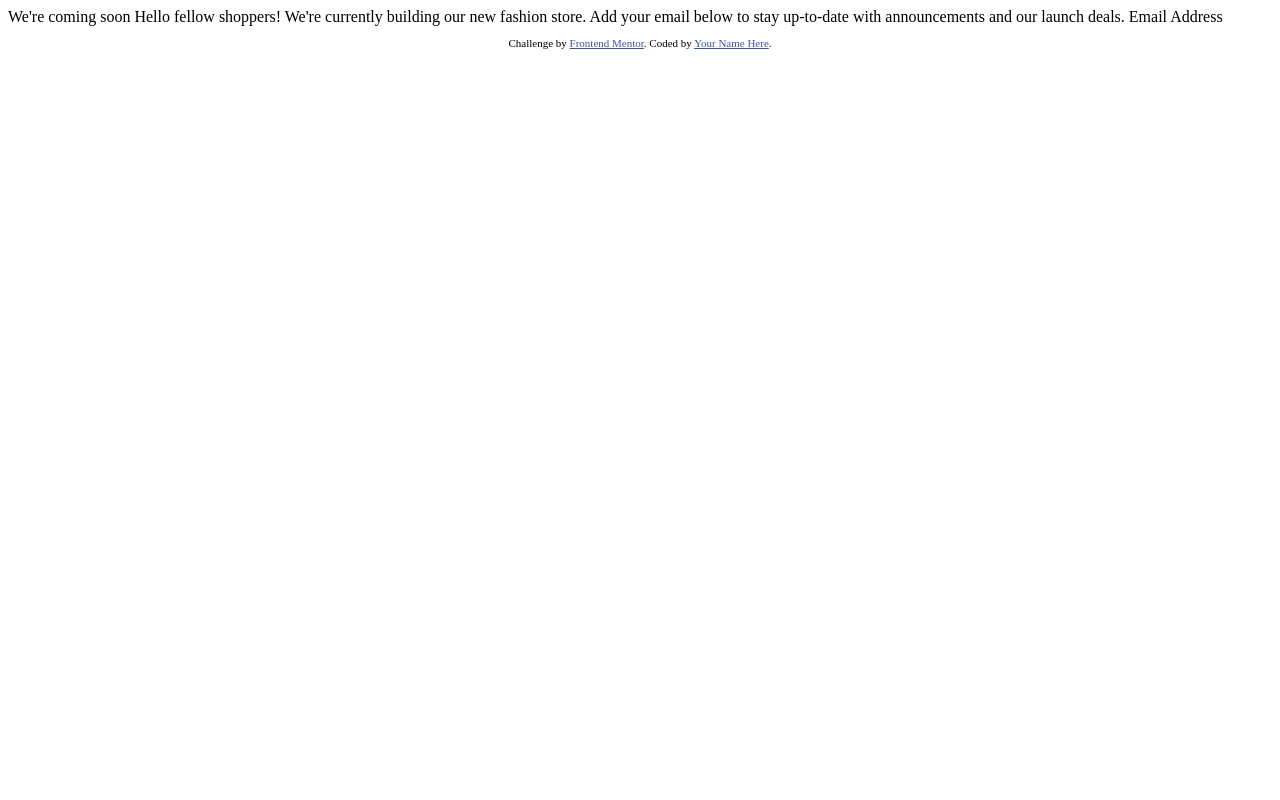
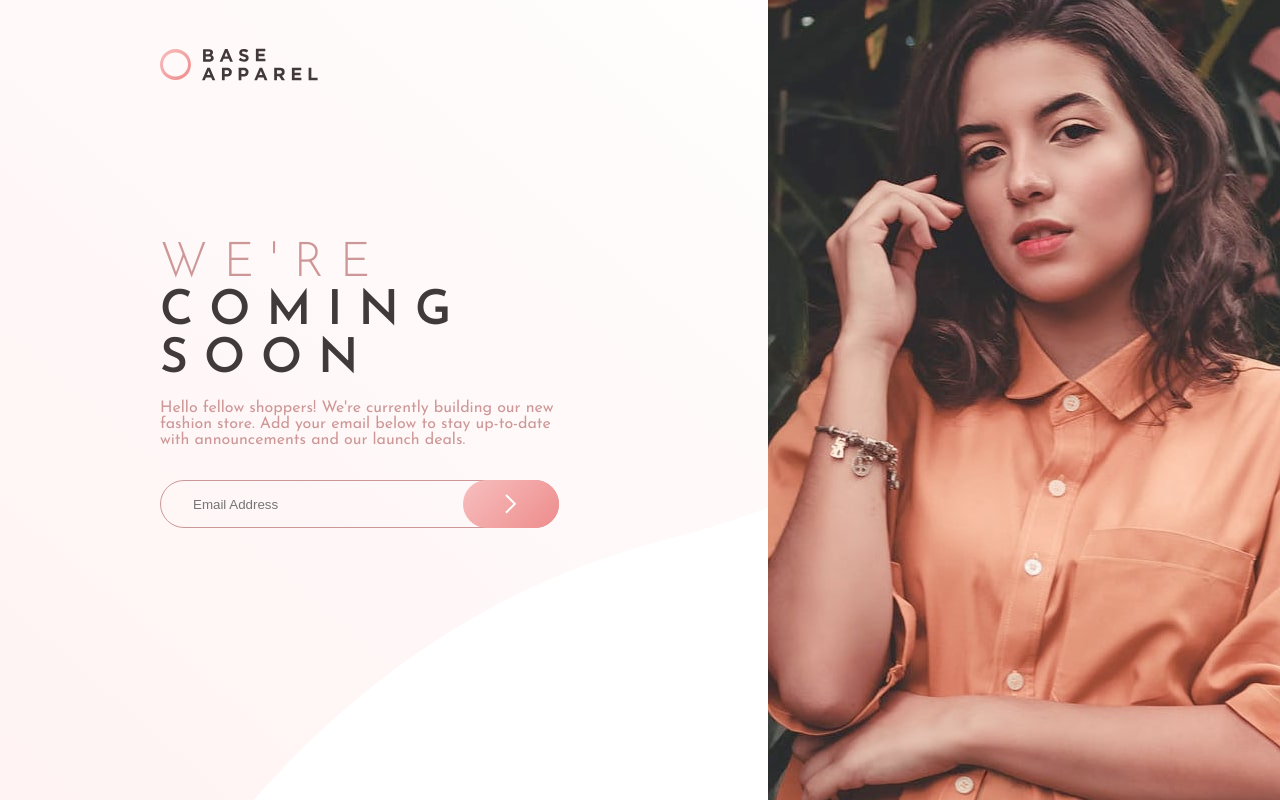
Before and after one commit to tanshunyuan/frontend-mentor, a plain HTML site: page base-apparel-coming-soon-master/index.html in a window 1280 px wide. Drawn offline with Linux system fonts and the light colour scheme.

Commit message:
feat: added base apparel landing

```diff
--- /dev/null
+++ b/base-apparel-coming-soon-master/css/global.css
@@ -0,0 +1,121 @@
+:root {
+  --desaturated-red: hsl(0, 36%, 70%);
+  --soft-red: hsl(0, 93%, 68%);
+  --dark-grayish-red: hsl(0, 6%, 24%);
+  --white-gradient: linear-gradient(
+    135deg,
+    hsl(0, 0%, 100%),
+    hsl(0, 100%, 98%)
+  );
+  --pink-gradient: linear-gradient(135deg, hsl(0, 80%, 86%), hsl(0, 74%, 74%));
+}
+* {
+  box-sizing: border-box;
+  margin: 0;
+  padding: 0;
+}
+body {
+  font-family: "Josefin Sans", sans-serif;
+  font-size: 1rem;
+  font-weight: 400;
+  height: 100vh;
+}
+
+.container {
+  display: grid;
+  height: 100%;
+  grid-template-columns: 60% 40%;
+  grid-template-rows: 20% 80%;
+  background-image: url("../images/bg-pattern-desktop.svg");
+  background-repeat: no-repeat;
+  background-size: cover;
+}
+.details-container {
+  padding: 3rem 10rem;
+}
+.logo-container {
+  padding: 3rem 10rem;
+}
+.text-container {
+  height: 100%;
+  padding: 5rem 10rem;
+}
+.text {
+  max-width: 40ch;
+}
+.accent,
+.description {
+  color: var(--desaturated-red);
+}
+.accent {
+  font-weight: 300;
+}
+.description {
+  margin: 1rem 0 2rem 0;
+}
+
+.title {
+  color: var(--dark-grayish-red);
+  text-transform: uppercase;
+  font-size: clamp(3rem, 2vw, 4rem);
+  font-weight: 600;
+  letter-spacing: 1rem;
+}
+.control {
+  position: relative;
+  cursor: pointer;
+}
+.icon {
+  background: var(--pink-gradient);
+  position: absolute;
+  display: inline-flex;
+  justify-content: center;
+  align-items: center;
+  width: 6em;
+  height: 3em;
+  right: 0;
+  border-radius: 9999px;
+}
+.input {
+  display: inline-flex;
+  border-radius: 9999px;
+  padding: 1rem 2rem;
+  border: 1px solid var(--desaturated-red);
+  color: var(--desaturated-red);
+  height: 3rem;
+  width: 100%;
+  max-width: 100%;
+  background-color: transparent;
+}
+.image-container {
+  grid-area: 1/2 / span 2;
+  background-image: url("../images/hero-desktop.jpg");
+  background-repeat: no-repeat;
+  background-size: cover;
+}
+
+@media screen and (max-width: 768px) {
+  .image-container {
+    background-image: url("../images/hero-mobile.jpg");
+    grid-area: unset;
+    grid-row: 2;
+  }
+
+  .container {
+    grid-template-columns: unset;
+    grid-template-rows: 10% 40% 50%;
+  }
+
+  .logo-container {
+    padding: 1rem 2rem;
+    margin: auto 0;
+  }
+  .text-container {
+    display: block;
+    text-align: center;
+    padding: 1rem 2rem;
+  }
+  .text {
+    max-width: unset;
+  }
+}
--- a/base-apparel-coming-soon-master/index.html
+++ b/base-apparel-coming-soon-master/index.html
@@ -1,33 +1,50 @@
 <!DOCTYPE html>
 <html lang="en">
   <head>
-  <meta charset="UTF-8">
-  <meta name="viewport" content="width=device-width, initial-scale=1.0"> <!-- displays site properly based on user's device -->
+    <meta charset="UTF-8" />
+    <meta name="viewport" content="width=device-width, initial-scale=1.0" />
+    <!-- displays site properly based on user's device -->
 
-  <link rel="icon" type="image/png" sizes="32x32" href="./images/favicon-32x32.png">
+    <link
+      rel="icon"
+      type="image/png"
+      sizes="32x32"
+      href="./images/favicon-32x32.png"
+    />
 
     <title>Frontend Mentor | Base Apparel coming soon page</title>
+    <link rel="preconnect" href="https://fonts.gstatic.com" />
+    <link
+      href="https://fonts.googleapis.com/css2?family=Josefin+Sans:wght@300;400;600&display=swap"
+      rel="stylesheet"
+    />
+    <link rel="stylesheet" href="./css/global.css" />
 
     <!-- Feel free to remove these styles or customise in your own stylesheet 👍 -->
-  <style>
-    .attribution { font-size: 11px; text-align: center; }
-    .attribution a { color: hsl(228, 45%, 44%); }
-  </style>
   </head>
   <body>
+    <main class="container">
+      <div class="logo-container">
+        <img src="./images/logo.svg" alt="logo" class="logo" />
+      </div>
+      <div class="text-container">
+        <div class="text">
+          <h1 class="title"><span class="accent">We're</span> coming soon</h1>
+          <p class="description">
+            Hello fellow shoppers! We're currently building our new fashion
+            store. Add your email below to stay up-to-date with announcements
+            and our launch deals.
+          </p>
+          <div class="control">
+            <input class="input" type="text" placeholder="Email Address" />
+            <span class="icon">
+              <img src="./images/icon-arrow.svg" alt="icon-arrow" />
+            </span>
+          </div>
+        </div>
+      </div>
 
-  We're coming soon
-
-  Hello fellow shoppers! We're currently building our new fashion store.
-  Add your email below to stay up-to-date with announcements and our launch deals.
-
-  Email Address
-
-  <footer>
-    <p class="attribution">
-      Challenge by <a href="https://www.frontendmentor.io?ref=challenge" target="_blank">Frontend Mentor</a>.
-      Coded by <a href="#">Your Name Here</a>.
-    </p>
-  </footer>
+      <section class="image-container"></section>
+    </main>
   </body>
 </html>
```
Lines whose indentation alone changed are shown as unchanged.
